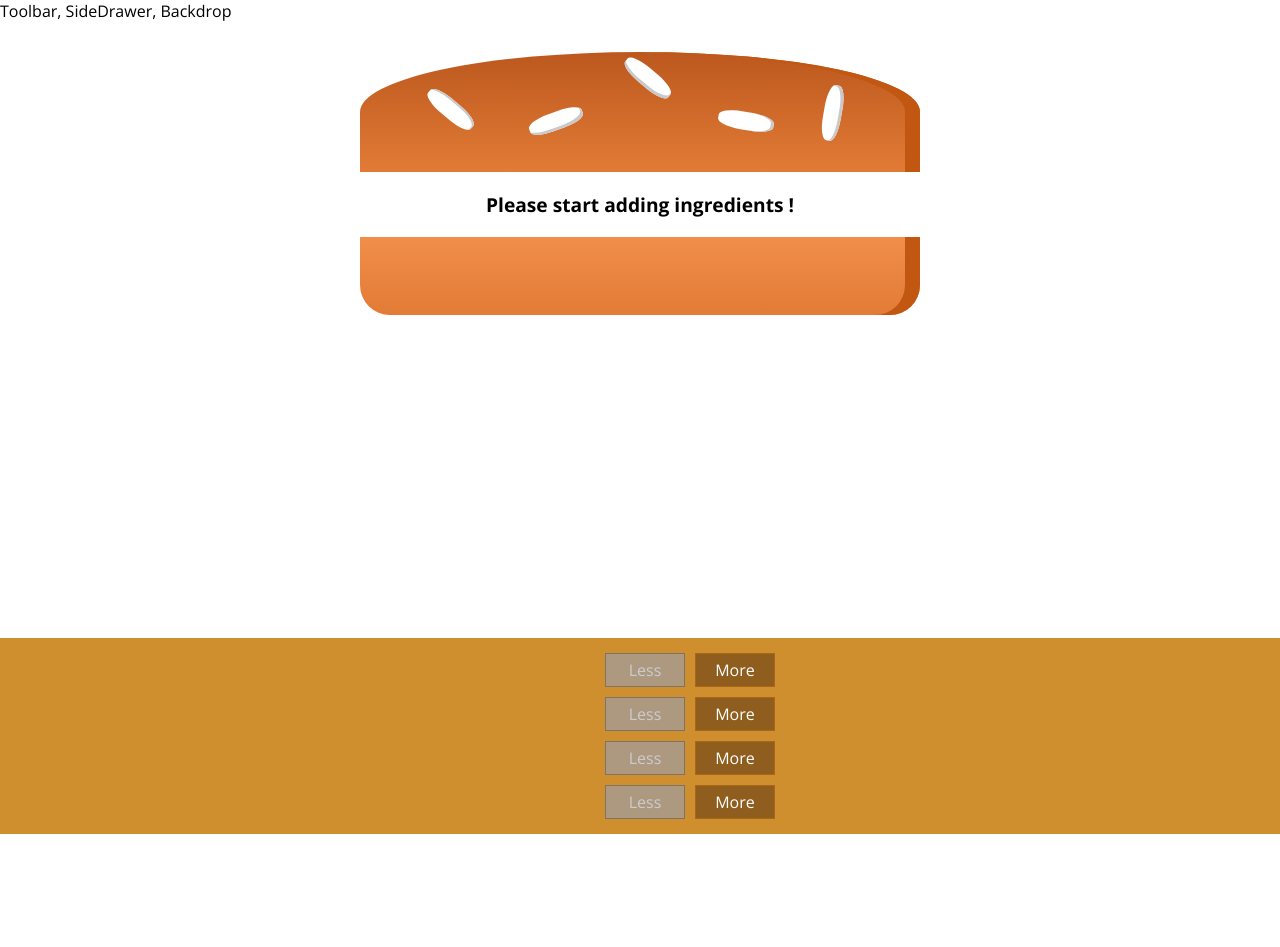
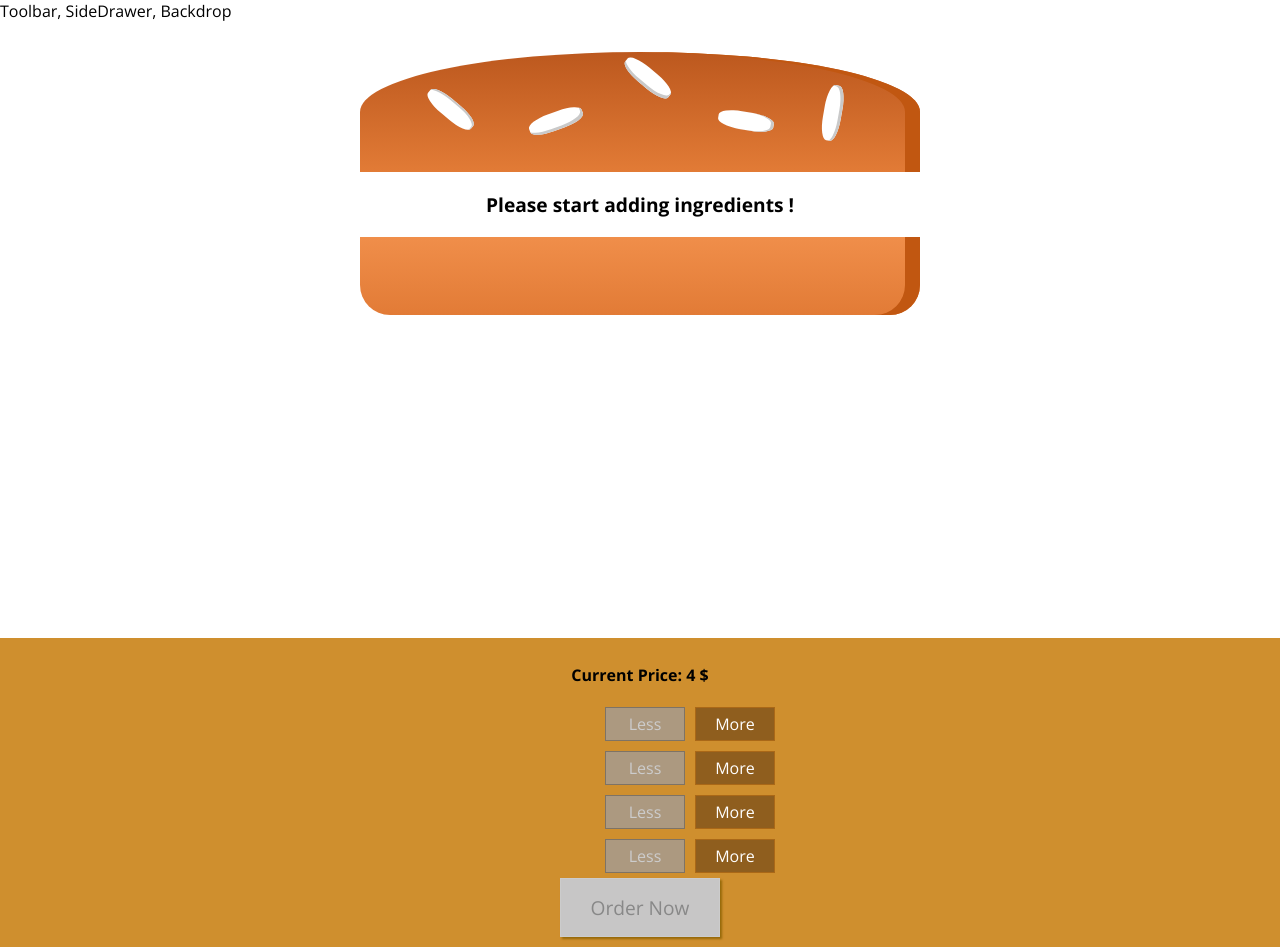
Before and after one commit to aminhl/Burger_React, a React app: page / in a window 1280 px wide. Before the commit the page ends 834 px from the top, so only its background shows below. Built offline with nearby package versions, Linux system fonts and the light colour scheme.

Commit message:
adding_the_order_button

```diff
--- a/src/components/Burger/BuildControls/BuildControls.css
+++ b/src/components/Burger/BuildControls/BuildControls.css
@@ -8,3 +8,45 @@
   margin: auto;
   padding: 10px 0;
 }
+
+.OrderButton {
+  background-color: #dad735;
+  outline: none;
+  cursor: pointer;
+  border: 1px solid #966909;
+  color: #966909;
+  font-family: inherit;
+  font-size: 1.2em;
+  padding: 15px 30px;
+  box-shadow: 2px 2px 2px #966909;
+}
+
+.OrderButton:hover,
+.OrderButton:active {
+  background-color: #a0db41;
+  border: 1px solid #966909;
+  color: #966909;
+}
+
+.OrderButton:disabled {
+  background-color: #c7c6c6;
+  cursor: not-allowed;
+  border: 1px solid #ccc;
+  color: #888888;
+}
+
+.OrderButton:not(:disabled) {
+  animation: enable 0.3s linear;
+}
+
+@keyframes enable {
+  0% {
+    transform: scale(1);
+  }
+  60% {
+    transform: scale(1.1);
+  }
+  100% {
+    transform: scale(1);
+  }
+}
--- a/src/components/Burger/BuildControls/BuildControls.js
+++ b/src/components/Burger/BuildControls/BuildControls.js
@@ -11,6 +11,9 @@
 
 const buildControls = (props) => (
   <div className={classes.BuildControls}>
+    <p>
+      <strong>Current Price: {props.price} $</strong>
+    </p>
     {controls.map((ctrl) => (
       <BuildControl
         key={ctrl.label}
@@ -20,6 +23,9 @@
         disabled={props.disabled[ctrl.type]}
       />
     ))}
+    <button className={classes.OrderButton} disabled={!props.purchaseable}>
+      Order Now
+    </button>
   </div>
 );
 
--- a/src/components/Burger/Burger.css
+++ b/src/components/Burger/Burger.css
@@ -2,7 +2,7 @@
   width: 100%;
   margin: auto;
   height: 250px;
-  overflow: scroll;
+  overflow: auto;
   text-align: center;
   font-weight: bold;
   font-size: 1.2rem;
--- a/src/containers/BurgerBuilder/BurgerBuilder.js
+++ b/src/containers/BurgerBuilder/BurgerBuilder.js
@@ -19,7 +19,19 @@
       meat: 0,
     },
     totalPrice: 4,
+    purchaseable: false,
   };
+
+  updatePurchaseState(ingredients) {
+    const sum = Object.keys(ingredients)
+      .map((igKey) => {
+        return ingredients[igKey];
+      })
+      .reduce((sum, el) => {
+        return sum + el;
+      }, 0);
+    this.setState({ purchaseable: sum > 0 });
+  }
 
   addIngredientHandler = (type) => {
     const oldCount = this.state.ingredients[type];
@@ -29,12 +41,14 @@
     };
     updatedIngredients[type] = updatedCounted;
     const priceAddition = INGREDIENTS_PRICES[type];
-    const oldPrice = this.state.totalPirce;
+    const oldPrice = this.state.totalPrice;
     const newPrice = oldPrice + priceAddition;
+
     this.setState({
       totalPrice: newPrice,
       ingredients: updatedIngredients,
     });
+    this.updatePurchaseState(updatedIngredients);
   };
 
   removeIngredientHandler = (type) => {
@@ -46,12 +60,13 @@
     };
     updatedIngredients[type] = updatedCounted;
     const priceDeduction = INGREDIENTS_PRICES[type];
-    const oldPrice = this.state.totalPirce;
+    const oldPrice = this.state.totalPrice;
     const newPrice = oldPrice - priceDeduction;
     this.setState({
       totalPrice: newPrice,
       ingredients: updatedIngredients,
     });
+    this.updatePurchaseState(updatedIngredients);
   };
 
   render() {
@@ -68,6 +83,8 @@
           ingredientsAdded={this.addIngredientHandler}
           ingredientsRemoved={this.removeIngredientHandler}
           disabled={disabledInfo}
+          price={this.state.totalPrice}
+          purchaseable={this.state.purchaseable}
         />
       </Aux>
     );
```
